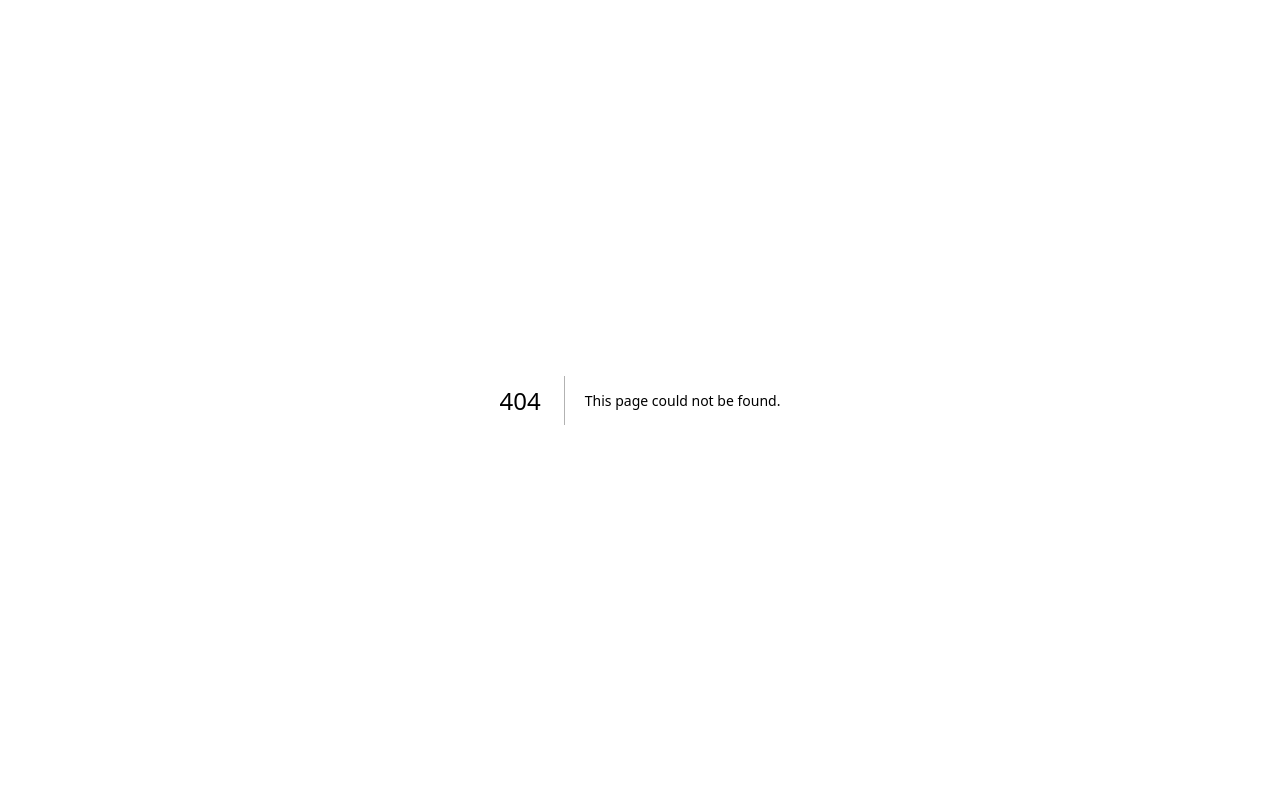
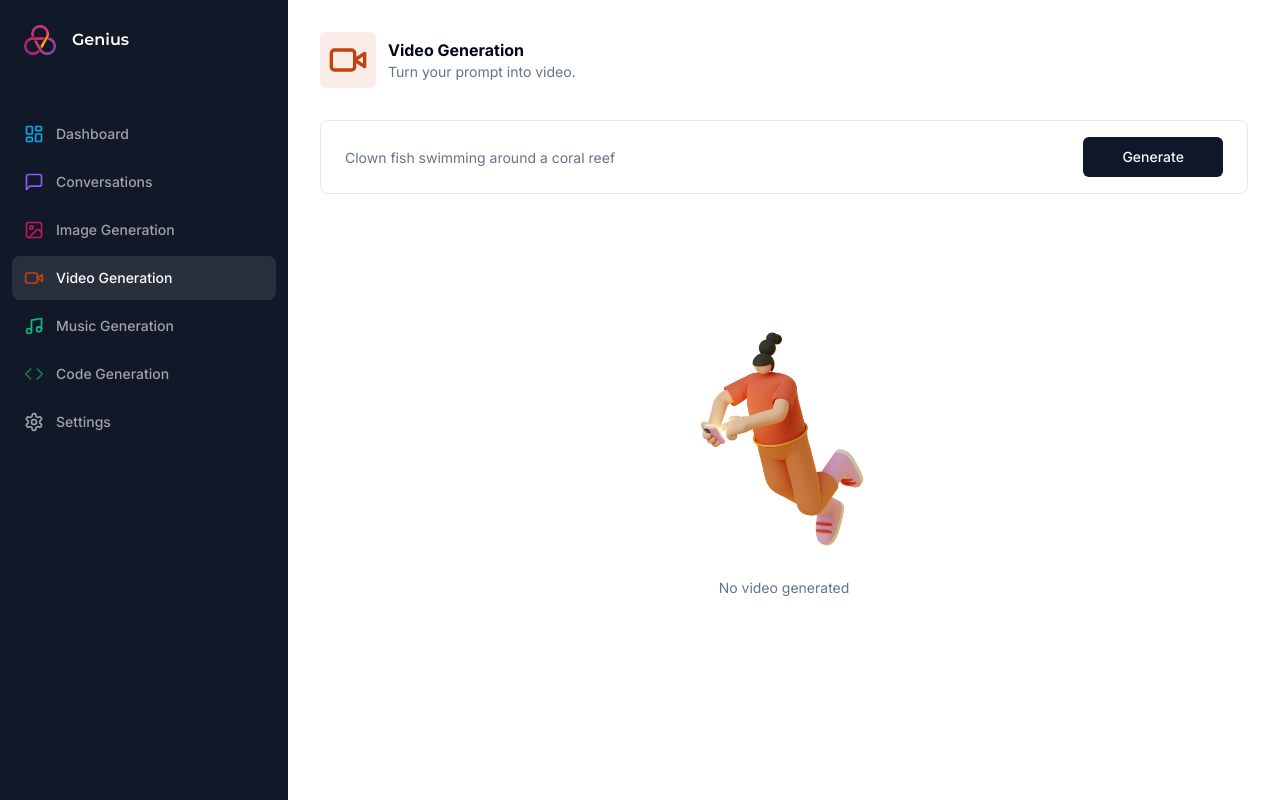
Before and after one commit to yuri12344/ai-saas, a Next.js app: page /video in a window 1280 px wide. Before the commit this address had no page. Built offline with nearby package versions, Linux system fonts and the light colour scheme.

Commit message:
feat: add the video generator page

```diff
--- /dev/null
+++ b/app/(dashboard)/(routes)/video/constants.ts
@@ -0,0 +1,7 @@
+import * as z from "zod";
+
+export const formSchema = z.object({
+    prompt: z.string().min(1, {
+        message: "Video prompt is required"
+    }),
+})
--- /dev/null
+++ b/app/(dashboard)/(routes)/video/page.tsx
@@ -0,0 +1,115 @@
+"use client";
+
+import axios from "axios";
+import * as z from "zod";
+import { VideoIcon } from "lucide-react"
+import { useForm } from "react-hook-form"
+import { zodResolver } from "@hookform/resolvers/zod"
+import { useRouter } from "next/navigation"
+import { useState } from "react";
+
+import { Heading } from "@/components/heading"
+import {
+    Form,
+    FormControl,
+    FormField,
+    FormItem,
+} from "@/components/ui/form"
+import { Button } from "@/components/ui/button"
+import { Input } from "@/components/ui/input"
+import { Empty } from "@/components/empty";
+import { Loader } from "@/components/loader";
+
+import { formSchema } from "./constants";
+
+const VideoPage = () => {
+    const router = useRouter();
+    const [video, setVideo] = useState<string>()
+
+    const form = useForm<z.infer<typeof formSchema>>({
+        resolver: zodResolver(formSchema),
+        defaultValues: {
+            prompt: "",
+        }
+    })
+
+    const isLoading = form.formState.isSubmitting;
+
+    const onSubmit = async (values: z.infer<typeof formSchema>) => {
+        try {
+            setVideo(undefined);
+
+            const response = await axios.post("/api/video", values)
+
+            setVideo(response.data[0])
+
+            form.reset()
+        } catch (error: any) {
+            // TODO: Open Pro Modal
+            console.log("[CONVERSATION_ERROR] ", error)
+        } finally {
+            router.refresh();
+        }
+    }
+
+    return (
+        <div>
+            <Heading
+                title="Video Generation"
+                description="Turn your prompt into video."
+                Icon={VideoIcon}
+                iconColor="text-orange-700"
+                bgColor="bg-orange-700/10"
+            />
+            <div className="px-4 lg:px-8">
+                <div>
+                    <Form {...form}>
+                        <form
+                            onSubmit={form.handleSubmit(onSubmit)}
+                            className="rounded-lg border w-full p-4 px-3 md:px-6
+                            focus-withing:shadow-sm grid grid-cols-12 gap-2"
+                        >
+                            <FormField
+                                name="prompt"
+                                render={({ field }) => (
+                                    <FormItem className="col-span-12 lg:col-span-10">
+                                        <FormControl className="m-0 p-0">
+                                            <Input className="border-0 outline-none focus-visible:ring-0 focus-visible:ring-transparent"
+                                            disabled={isLoading}
+                                            id="prompt"
+                                            placeholder="Clown fish swimming around a coral reef"
+                                            {...field}
+                                            />
+                                        </FormControl>
+                                    </FormItem>
+                                )}
+                            />
+                            <Button className="col-span-12 lg:col-span-2 w-full"
+                            disabled={isLoading}>
+                                Generate
+                            </Button>
+                        </form>
+                    </Form>
+                </div>
+                <div className="space-y-4 mt-4">
+                    {isLoading && (
+                        <div className="p-8 rounded-lg w-full flex items-center justify-center bg-muted">
+                            <Loader />
+                        </div>
+                    )}
+
+                    {!video && !isLoading &&  (
+                        <Empty label="No video generated"/>
+                    )}
+                    {video && (
+                        <video controls className="w-full aspect-video mt-8 rounded-lg border bg-black">
+                            <source src={video} />
+                        </video>
+                    )}
+                </div>
+            </div>
+        </div>
+    )
+}
+
+export default VideoPage
--- /dev/null
+++ b/app/api/video/route.tsx
@@ -0,0 +1,40 @@
+import { auth } from "@clerk/nextjs"
+import { NextResponse } from "next/server"
+import Replicate from "replicate"
+
+const replicate = new Replicate({
+    auth: process.env.REPLICATE_API_KEY!
+})
+
+export async function POST(
+    req: Request
+) {
+    try {
+        const { userId } = auth()
+        const body = await req.json()
+        const { prompt } = body
+
+        if (!userId) {
+            return new NextResponse("Unauthorized", { status: 401 })
+        }
+
+        if (!prompt) {
+            return new NextResponse("Messages are required", { status: 400 })
+        }
+
+        const response = await replicate.run(
+            "anotherjesse/zeroscope-v2-xl:9f747673945c62801b13b84701c783929c0ee784e4748ec062204894dda1a351",
+            {
+              input: {
+                prompt,
+              }
+            }
+        );
+
+        return NextResponse.json(response)
+
+    } catch (error) {
+        console.log("[VIDEO_ERROR] ", error)
+        return new NextResponse("Internal error", { status: 500});
+    }
+}
```
